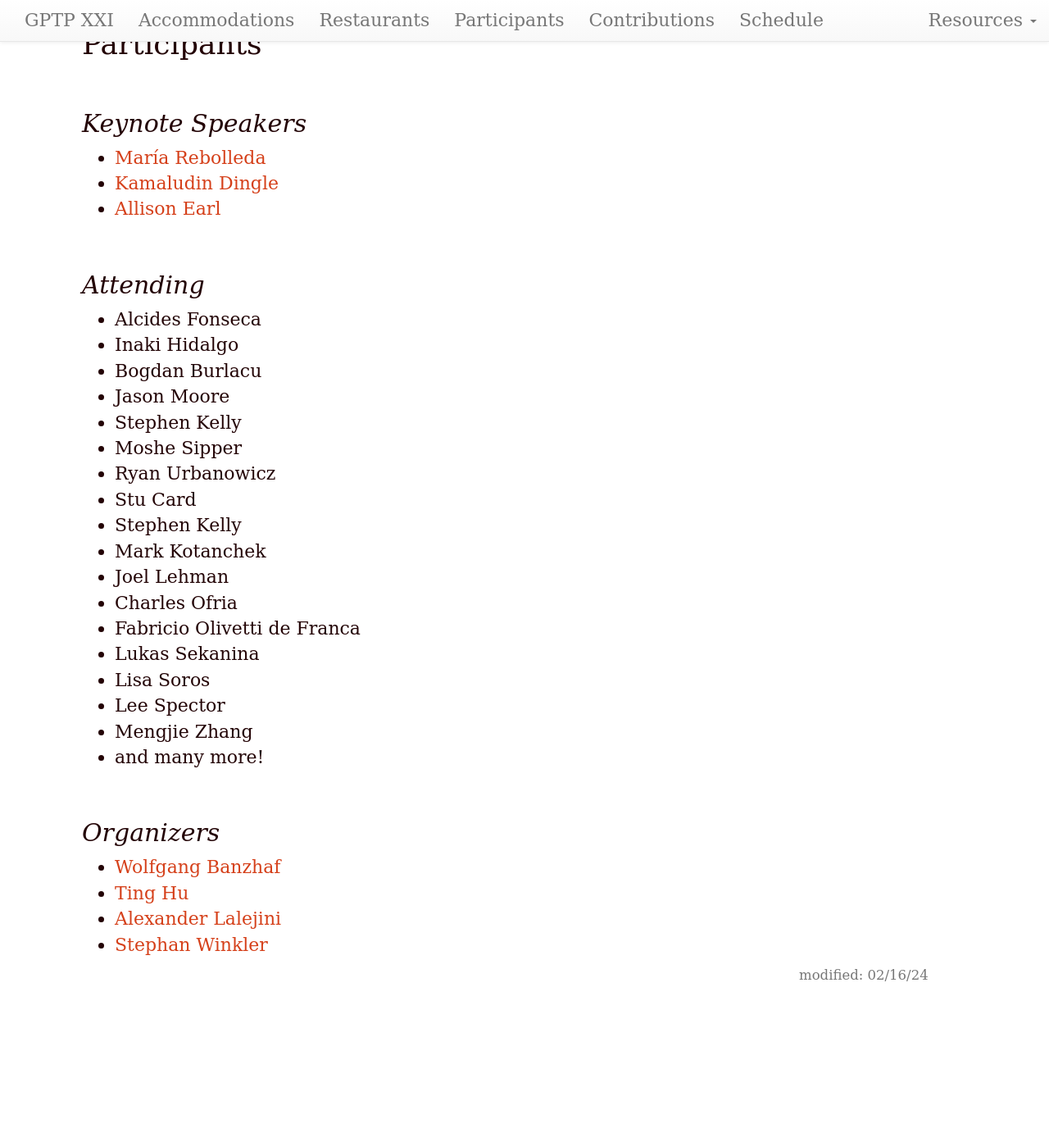
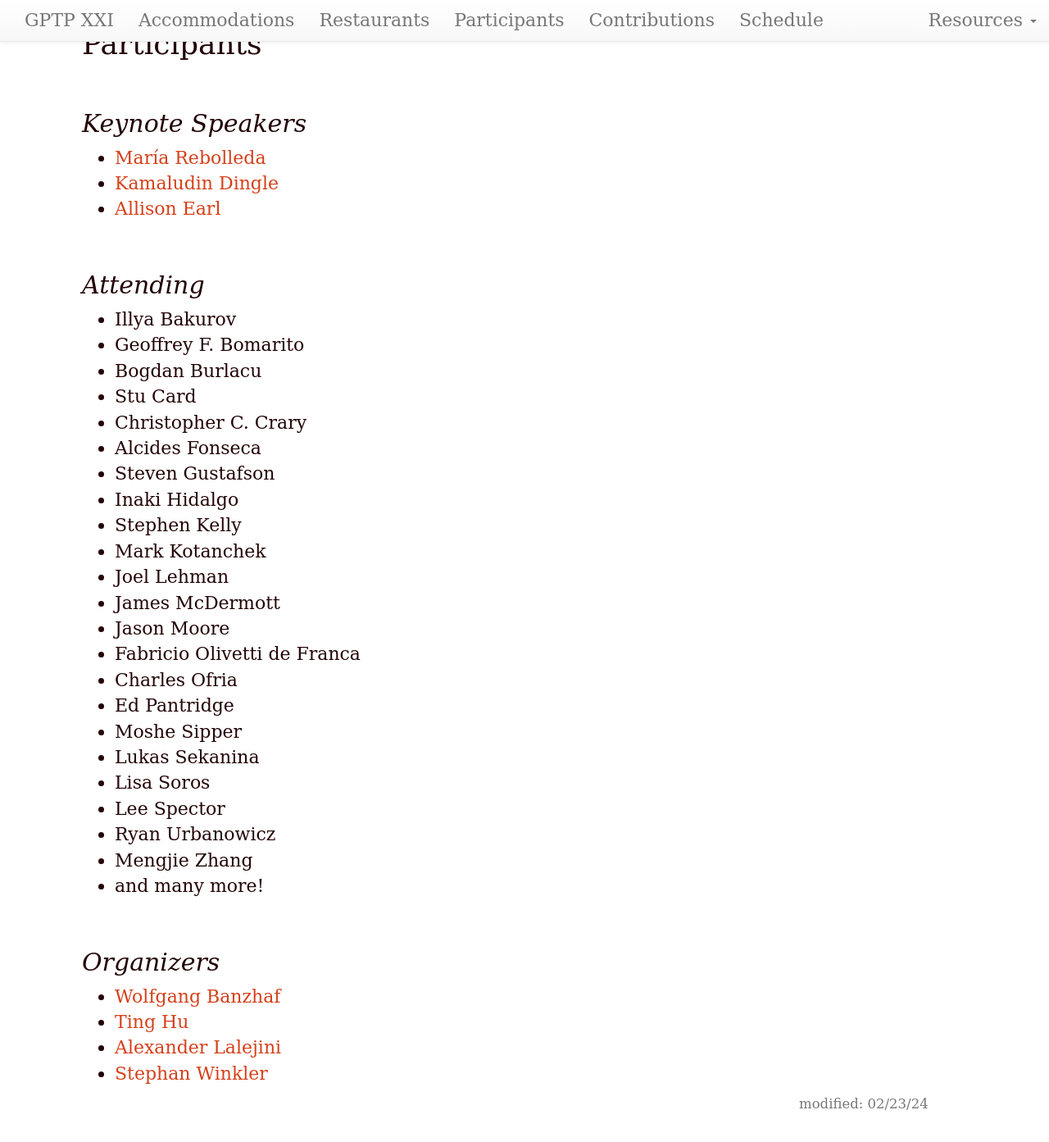
Before and after one commit to GPTP-workshop/gptp-workshop.github.io, a Jekyll site: the page built from attendees.md, in a window 1280 px wide and 1400 px high, scrolled down 198 px. Shown: the top 1393 px of the window at 82% size. Built offline with Jekyll 4.4.1, drawn with Linux system fonts in a browser that asks for light colours; our own code applies the rules of GitHub Pages for plain Markdown files; before the commit the page ends 1441 px from its top, so only the background shows below that.

Commit message:
Update attendees.md

```diff
--- a/attendees.md
+++ b/attendees.md
@@ -1,6 +1,6 @@
 ---
 layout: default
-updated: "Feb 16, 2024"
+updated: "Feb 23, 2024"
 roman: "XXI"
 dates: "June 06-08, 2024"
 ---
@@ -15,22 +15,27 @@ dates: "June 06-08, 2024"
 
 ## Attending
 
+- Illya Bakurov
+- Geoffrey F. Bomarito
+- Bogdan Burlacu
+- Stu Card
+- Christopher C. Crary
 - Alcides Fonseca
+- Steven Gustafson
 - Inaki Hidalgo
-- Bogdan Burlacu
-- Jason Moore
-- Stephen Kelly
-- Moshe Sipper
-- Ryan Urbanowicz
-- Stu Card
 - Stephen Kelly
 - Mark Kotanchek
 - Joel Lehman
+- James McDermott
+- Jason Moore
+- Fabricio Olivetti de Franca
 - Charles Ofria
-- Fabricio Olivetti de Franca
+- Ed Pantridge
+- Moshe Sipper
 - Lukas Sekanina
 - Lisa Soros
 - Lee Spector
+- Ryan Urbanowicz
 - Mengjie Zhang
 - and many more!
 
```
